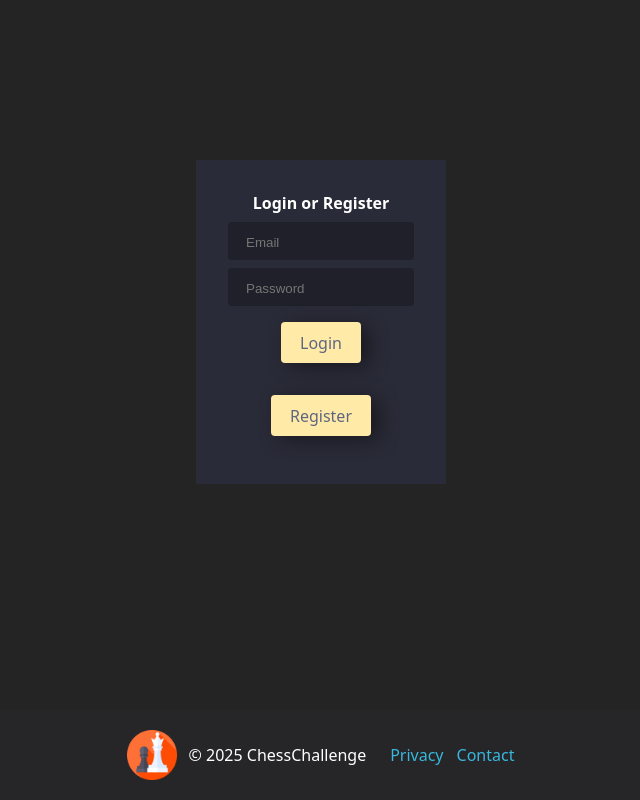
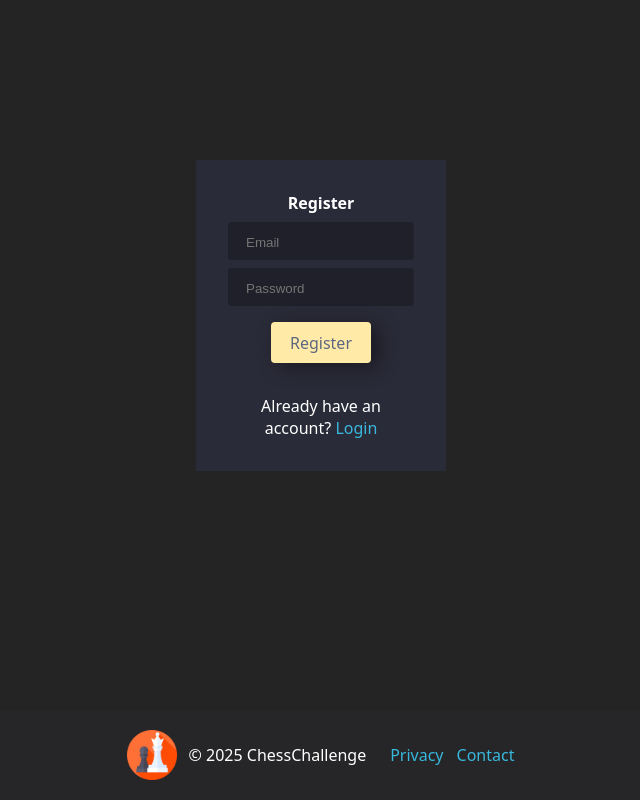
Before and after one commit to IssueCy/ChessChallenge, a React (Vite) app: page /register in a window 1280 px wide. Shown: the whole page, without its empty margins (319-959 px from the left). Built offline with nearby package versions, Linux system fonts and the light colour scheme; no server answers.

Commit message:
fixed a few bugs, added puzzlecount on mainsection, added user email to bugreport webhook

```diff
--- a/src/App.css
+++ b/src/App.css
@@ -121,6 +121,26 @@
 
 .mainSection-button-container:hover {
   transform: scale(1.02);
+}
+
+.main-upperSection {
+  display: flex;
+  flex-direction: column;
+  align-items: center;
+  justify-content: center;
+  justify-self: center;
+  margin: 64px;
+  gap: 12px;
+}
+
+.main-upperSection p {
+  font-weight: 300;
+  font-size: large;
+}
+
+.solvedPuzzlesAmount {
+  font-weight: bold;
+  color: red;
 }
 
 /*? Chess Puzzle */
@@ -307,4 +327,8 @@
     gap: 32px;
   }
 
+  .main-upperSection {
+    margin: 32px;
+  }
+
 }
--- a/src/App.jsx
+++ b/src/App.jsx
@@ -3,6 +3,7 @@ import { useAuth } from "./auth";
 
 import './App.css';
 import Login from './Login';
+import Register from "./Register";
 import MainPage from './MainPage';
 import SubmitPuzzle from "./SubmitPuzzle";
 import PuzzlePage from "./PuzzlePage";
@@ -16,6 +17,7 @@ function App() {
 return (
 <Router>
   <Routes>
+    <Route path="/register" element={<Register />} />
     <Route path="/privacy" element={<Privacy />} />
 
     {user ? (
@@ -27,7 +29,10 @@ return (
         <Route path="/settings" element={<Settings />} />
       </>
     ) : (
+      <>
+        <Route path="/" element={<Login />} />
         <Route path="*" element={<Login />} />
+      </>
     )}
   </Routes>
 </Router>
--- a/src/ChessPuzzle.jsx
+++ b/src/ChessPuzzle.jsx
@@ -62,6 +62,7 @@ function ChessPuzzle() {
     }
 
     const handleMove = (sourceSquare, targetSquare) => {
+        try {
             const move = game.move({
                 from: sourceSquare,
                 to: targetSquare,
@@ -101,7 +102,12 @@ function ChessPuzzle() {
             }
 
             return true;
+        } catch (error) {
+            console.warn("Invalid move attempted:", error);
+            return false;
+        }
     };
+
 
     const animateSolution = async () => {
         if (!puzzle || !puzzle.solution || puzzle.solution.length === 0) return;
@@ -209,7 +215,9 @@ function ChessPuzzle() {
     };
 
     if (!puzzle) {
-        return <div><p>Loading... If this takes longer than 10 seconds, there is a problem with the puzzles.</p></div>;
+        return <div style={{margin: "12px"}}><p>Loading... If this takes longer than 10 seconds, there is a problem with the puzzles. Consider creating a bug report at the bottom of the homepage</p>
+            <button onClick={loadNewPuzzle}>Try loading a different puzzle</button>
+        </div>;
     }
 
     let viewportSize = window.visualViewport.width;
--- a/src/FireContactForm.jsx
+++ b/src/FireContactForm.jsx
@@ -1,6 +1,9 @@
 import Swal from "sweetalert2";
+import { useAuth } from "./auth";
+import { auth } from "./firebase";
 
 const webhookUrl = import.meta.env.VITE_DISCORD_CONTACT_WEBHOOK;
+const user = auth.currentUser;
 
 function fireContactForm() {
     Swal.fire({
@@ -44,7 +47,7 @@ function fireContactForm() {
             "Content-Type": "application/json",
           },
           body: JSON.stringify({
-            content: `@everyone\n\n📨 New Contact Request\n\n**Reason:** ${reason}\n**Details:**\n${details}`
+            content: `@everyone\n\n📨 New Contact Request\n\n**Reason:** ${reason}\n**Details:**\n${details}\n\n**Report sent by:** ${user?.email}`
           }),
         })
         .then((response) => {
--- a/src/Login.jsx
+++ b/src/Login.jsx
@@ -2,9 +2,10 @@ import { useState } from "react";
 import { useAuth } from "./auth";
 import styled from "styled-components";
 import Footer from "./Footer";
+import { Link } from "react-router-dom";
 
 const Login = () => {
-  const { login, register } = useAuth();
+  const { login } = useAuth();
   const [email, setEmail] = useState("");
   const [password, setPassword] = useState("");
   const [error, setError] = useState("");
@@ -18,23 +19,14 @@ const Login = () => {
     }
   };
 
-  const handleRegister = async (e) => {
-    e.preventDefault();
-    try {
-      await register(email, password);
-    } catch (err) {
-      setError("An error occured during registration process");
-    }
-  };
-
   return (
     <div className="wrapper">
       <div className="content">
         <StyledWrapper>
           <div className="card">
-            <h4 className="title">Login or Register</h4>
+            <h4 className="title">Login</h4>
             {error && <p style={{ color: "red" }}>{error}</p>}
-            <form>
+            <form onSubmit={handleLogin}>
               <div className="field">
                 <input
                   autoComplete="off"
@@ -55,15 +47,16 @@ const Login = () => {
                   onChange={(e) => setPassword(e.target.value)}
                 />
               </div>
-              <button className="btn" onClick={handleLogin}>Login</button>
-              <button className="btn" onClick={handleRegister}>Register</button>
+              <button className="btn" type="submit">Login</button>
             </form>
+            <p style={{ marginTop: "1rem" }}>
+              Don't have an account? <Link to="/register">Register now!</Link>
+            </p>
           </div>
         </StyledWrapper>
       </div>
       <Footer />
     </div>
-
   );
 };
 
--- a/src/MainPage.jsx
+++ b/src/MainPage.jsx
@@ -4,10 +4,37 @@ import Footer from "./Footer";
 
 function MainPage() {
 
-    return(
+    let message = "You have not solved any puzzles yet.";
+
+    const solvedPuzzlesRaw = localStorage.getItem("solvedPuzzles");
+    if (solvedPuzzlesRaw) {
+        try {
+            const solvedPuzzles = JSON.parse(solvedPuzzlesRaw);
+            const solvedPuzzleAmount = solvedPuzzles.length;
+            message =
+                solvedPuzzleAmount > 0 ? (
+                    <>
+                        You have solved a total of{" "}
+                        <span className="solvedPuzzlesAmount">{solvedPuzzleAmount}</span> puzzles!
+                    </>
+                ) : (
+                    "You have not solved any puzzles yet."
+                );
+        } catch (err) {
+            console.error("Error parsing solvedPuzzles from localstorage: ", err);
+        }
+    }
+
+
+
+    return (
         <div className="wrapper gradient">
             <Navbar />
             <div className="content">
+                <div className="main-upperSection">
+                    <h1>Hello there!</h1>
+                    <p>{message}</p>
+                </div>
                 <SelectTypeSection />
             </div>
             <Footer />
--- a/src/Register.jsx
+++ b/src/Register.jsx
@@ -2,9 +2,98 @@ import { useState } from "react";
 import { useAuth } from "./auth";
 import styled from "styled-components";
 import Footer from "./Footer";
+import { Link } from "react-router-dom";
 
-function Register() {
+const Register = () => {
+  const { register } = useAuth();
+  const [email, setEmail] = useState("");
+  const [password, setPassword] = useState("");
+  const [error, setError] = useState("");
 
-}
+  const handleRegister = async (e) => {
+    e.preventDefault();
+    try {
+      await register(email, password);
+      console.log("Succesfully registered new account");
+    } catch (err) {
+      setError("An error occurred during registration");
+    }
+  };
+
+  return (
+    <div className="wrapper">
+      <div className="content">
+        <StyledWrapper>
+          <div className="card">
+            <h4 className="title">Register</h4>
+            {error && <p style={{ color: "red" }}>{error}</p>}
+            <form onSubmit={handleRegister}>
+              <div className="field">
+                <input
+                  autoComplete="off"
+                  placeholder="Email"
+                  className="input-field"
+                  type="email"
+                  value={email}
+                  onChange={(e) => setEmail(e.target.value)}
+                />
+              </div>
+              <div className="field">
+                <input
+                  autoComplete="off"
+                  placeholder="Password"
+                  className="input-field"
+                  type="password"
+                  value={password}
+                  onChange={(e) => setPassword(e.target.value)}
+                />
+              </div>
+              <button className="btn" type="submit">Register</button>
+            </form>
+            <p style={{ marginTop: "1rem" }}>
+              Already have an account? <Link to="/">Login</Link>
+            </p>
+          </div>
+        </StyledWrapper>
+      </div>
+      <Footer />
+    </div>
+  );
+};
+
+const StyledWrapper = styled.div`
+  .card {
+    width: 250px;
+    padding: 2rem;
+    text-align: center;
+    background: #2a2b38;
+  }
+  .field {
+    margin-top: .5rem;
+    background-color: #1f2029;
+    border-radius: 4px;
+    padding: .5em 1em;
+  }
+  .input-field {
+    background: none;
+    border: none;
+    outline: none;
+    width: 100%;
+    color: #d3d3d3;
+  }
+  .btn {
+    margin: 1rem;
+    border: none;
+    border-radius: 4px;
+    padding: 0.6em 1.2em;
+    background-color: #ffeba7;
+    color: #5e6681;
+    transition: all .3s ease-in-out;
+  }
+  .btn:hover {
+    background-color: #5e6681;
+    color: #ffeba7;
+  }
+`;
 
 export default Register;
--- a/src/Settings.jsx
+++ b/src/Settings.jsx
@@ -20,6 +20,22 @@ function Settings() {
 
     }
 
+    function clearLocalStorage() {
+        if (confirm("Note: If you clear your localstorage, your saved puzzles will be deleted too.")) {
+            localStorage.clear();
+            Swal.fire (
+                'Succes',
+                'Succesfully deleted local storage!',
+                'success'
+            ).then((result) => {
+                if (result.isConfirmed) {
+                    navigate('/');
+                    window.location.reload();
+                }
+            });
+        }
+    }
+
     return (
         <div className="wrapper">
             <Navbar headline="Settings"/>
@@ -31,7 +47,9 @@ function Settings() {
                     <button className="custom-button" onClick={clearSolvedPuzzles} style={{background: "rgba(122, 76, 213, 0.75)", color: "white"} }>🚮 Clear saved puzzles</button>
                     <br />
                     <br />
-                    <br />
+                    <label style={{fontSize: "0.8rem", margin: "12px"}} htmlFor="clearLS">If you encounter problems with puzzles having a messed up solution or things not behaving as usual, consider clearing your localstorage for this site:</label>
+                    <button id="clearLS" className="custom-button" onClick={clearLocalStorage}>Clear localstorage</button>
+                    <br /><br />
                     <Link to="/account">
                         <button style={{background: "rgba(216, 191, 212, 0.67)"}}>↪ Manage Account</button>
                     </Link>
```
Lines whose indentation alone changed are shown as unchanged.
